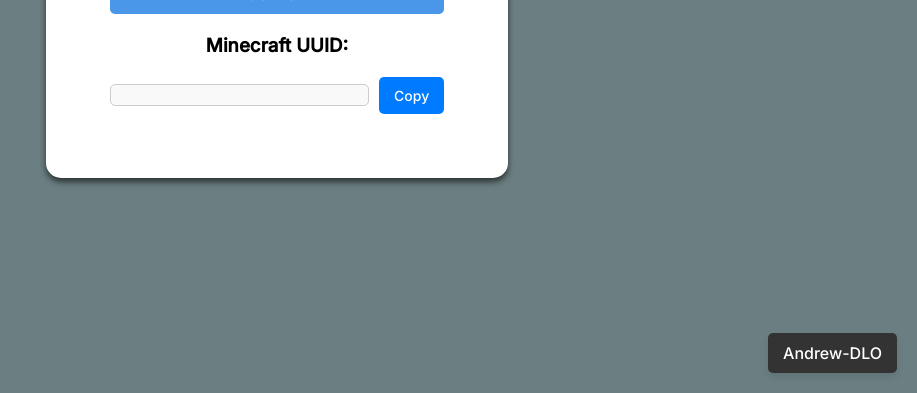
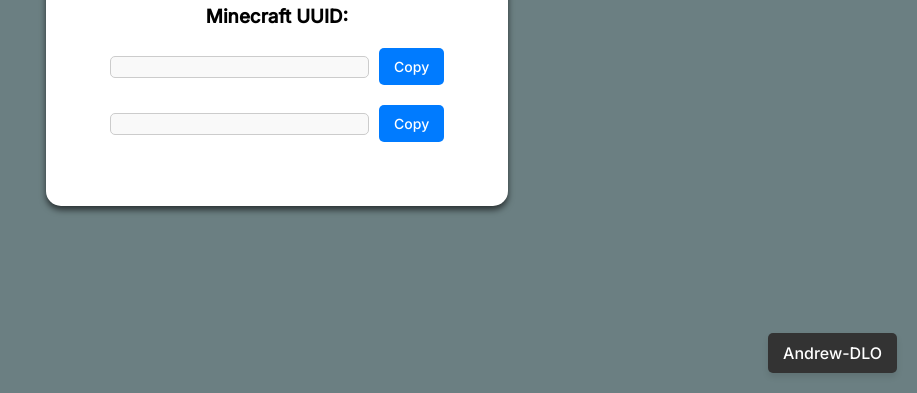
Before and after one commit to Andrew-DLO/XUID-to-UUID-MC, a plain HTML site: page index.html in a window 1280 px wide. Shown: the part 407-800 px from the top of the page, without its empty margins (363-1280 px from the left). Drawn offline with Linux system fonts and the light colour scheme.

Commit message:
Added command output

```diff
--- a/index.html
+++ b/index.html
@@ -27,6 +27,10 @@
                 <p id="conversionOutput"></p>
                 <button id="copyButton" class="copy-button">Copy</button>
             </div>
+            <div class="command-output">
+                <p id="commandOutput"></p>
+                <button id="copyButton" class="copy-button">Copy</button>
+            </div>
         </div>
         <a href="https://github.com/Andrew-DLO" target="_blank" class="github-button">
             Andrew-DLO
--- a/index.js
+++ b/index.js
@@ -13,8 +13,10 @@ window.addEventListener('DOMContentLoaded', () => {
         }
 
         const uuid = `00000000-0000-0000-${xuid.slice(4, 8)}-${xuid.slice(8)}`;
+        const command = `/fwhitelist add ${uuid}`
 
         document.getElementById("conversionOutput").textContent = uuid;
+        document.getElementById("commandOutput").textContent = command;
     }
 
     document.getElementById("copyButton").addEventListener("click", function () {
--- a/style.css
+++ b/style.css
@@ -62,6 +62,11 @@ h3 {
     color: #333;
 }
 
+#commandgOutput {
+    font-weight: bold;
+    color: #333;
+}
+
 .github-button {
     position: fixed;
     bottom: 20px;
@@ -101,6 +106,25 @@ h3 {
     cursor: text;
 }
 
+.command-output {
+    display: flex;
+    align-items: center;
+    gap: 10px;
+    margin-top: 20px;
+}
+
+#commandOutput {
+    font-size: 16px;
+    color: #333;
+    word-break: break-word;
+    background-color: #f9f9f9;
+    padding: 10px;
+    border-radius: 5px;
+    flex-grow: 1;
+    border: 1px solid #ccc;
+    cursor: text;
+}
+
 .copy-button {
     background-color: #007bff;
     color: white;
```
